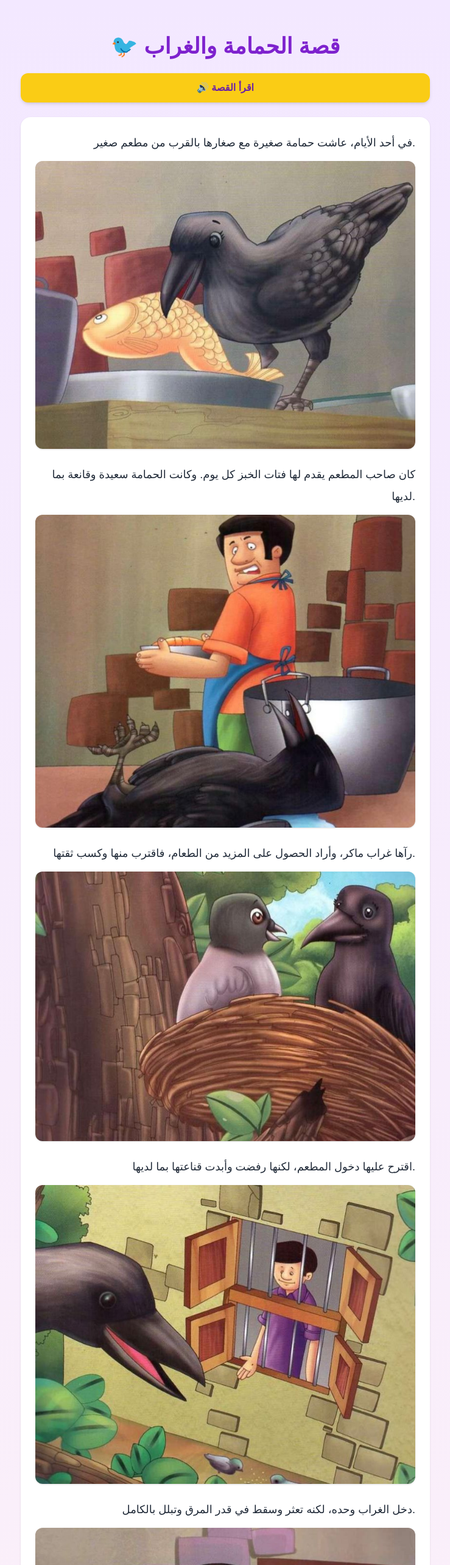
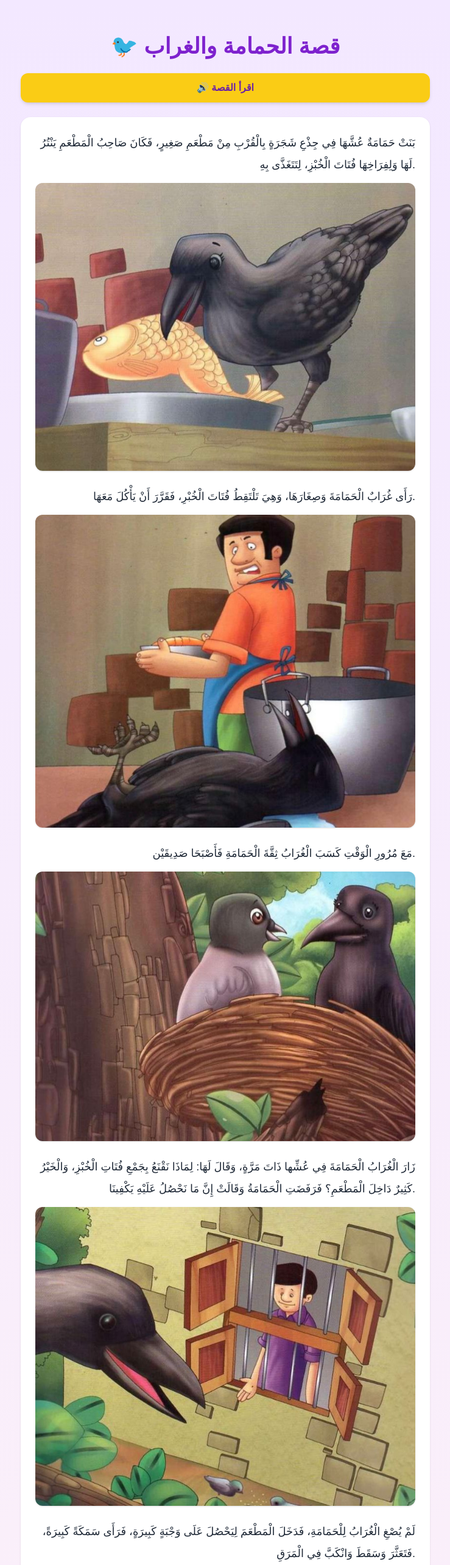
Before and after one commit to ahmedbenbettaieb/Arabic-Story, a React (Vite) app: page / in a window 1280 px wide. Shown: the top 2566 px of the page at 61% size, without its empty margins (270-1009 px from the left). Built offline with nearby package versions, Linux system fonts and the light colour scheme.

Commit message:
changing story

```diff
--- a/src/App.tsx
+++ b/src/App.tsx
@@ -6,32 +6,33 @@ export default function App() {
 
   const storyParts = [
     {
-      text: "في أحد الأيام، عاشت حمامة صغيرة مع صغارها بالقرب من مطعم صغير.",
+      text: "بَنَتْ حَمَامَةٌ عُشَّهَا فِي جِذْعِ شَجَرَةٍ بِالْقُرْبِ مِنْ مَطْعَمِ صَغِيرٍ، فَكَانَ صَاحِبُ الْمَطْعَمِ يَنْتُرُ لَهَا وَلِفِرَاخِهَا فُتَاتَ الْخُبْزِ، لِتَتَغَذَّى بِهِ.",
       img: "/images/img-1.jpeg",
     },
     {
-      text: "كان صاحب المطعم يقدم لها فتات الخبز كل يوم. وكانت الحمامة سعيدة وقانعة بما لديها.",
+      text: "رَأَى غُرَابٌ الْحَمَامَةَ وَصِغَارَهَا، وَهِيَ تَلْتَقِطُ فُتَاتَ الْخُبْرِ، فَقَرَّرَ أَنْ يَأْكُلَ مَعَهَا.",
       img: "/images/img-2.jpeg",
     },
     {
-      text: "رآها غراب ماكر، وأراد الحصول على المزيد من الطعام، فاقترب منها وكسب ثقتها.",
+      text: "مَعَ مُرُورِ الْوَقْتِ كَسَبَ الْغُرَابُ ثِقَّةَ الْحَمَامَةِ فَأَصْبَحَا صَدِيقَيْن.",
       img: "/images/img-3.jpeg",
     },
     {
-      text: "اقترح عليها دخول المطعم، لكنها رفضت وأبدت قناعتها بما لديها.",
+      text: "زَارَ الْغُرَابُ الْحَمَامَةَ فِي عُشِّها ذَاتَ مَرَّةٍ، وَقَالَ لَهَا: لِمَاذَا نَقْنَعُ بِجَمْعِ فُتَاتِ الْخُبْزِ، وَالْخَيْرُ كَثِيرٌ دَاخِلَ الْمَطْعَمِ؟ فَرَفَضَتِ الْحَمَامَةُ وَقَالَتْ إِنَّ مَا نَحْصُلُ عَلَيْهِ يَكْفِينَا.",
       img: "/images/img-4.jpeg",
     },
     {
-      text: "دخل الغراب وحده، لكنه تعثر وسقط في قدر المرق وتبلل بالكامل.",
+      text: "لَمْ يُصْغِ الْغُرَابُ لِلْحَمَامَةِ، فَدَخَلَ الْمَطْعَمَ لِيَحْصُلَ عَلَى وَجْبَةٍ كَبِيرَةٍ، فَرَأَى سَمَكَةً كَبِيرَةً، فَتَعَثَّرَ وَسَقَطَ وَانْكَبَّ فِي الْمَرَقِ.",
       img: "/images/img-5.jpeg",
     },
     {
-      text: "وتعلم أن الجشع يؤدي إلى عواقب وخيمة.",
+      text: "وَسَمِعَ الطَّبَّاخُ ضَجَّةً، فَرَأَى الْغُرَابَ مُبَلَّلًا بِالْمَرَقِ، وَهَكَذَا كَانَتْ عَاقِبَةُ الْغُرَابِ الْجَشِعِ الَّذِي لَمْ يَقْتَنِعْ بِمَا لَدَيْهِ.",
       img: "/images/img-6.jpeg",
     },
   ];
 
-  const storyArabic = storyParts.map((p) => p.text).join("\n");
+  // 🔥 IMPORTANT: FULL STORY ONLY (NO REDUCTION EVER)
+  const storyArabic = storyParts.map((p) => p.text).join("\n\n");
 
   const questions = [
     {
@@ -172,12 +173,10 @@ export default function App() {
   return (
     <div className="min-h-screen bg-gradient-to-b from-purple-100 via-pink-50 to-blue-100 p-4 sm:p-8">
       <div className="max-w-2xl mx-auto">
-        {/* TITLE */}
         <h1 className="text-3xl sm:text-4xl font-bold text-center text-purple-700 mb-6 mt-6">
           🐦 قصة الحمامة والغراب
         </h1>
 
-        {/* BUTTON */}
         <button
           onClick={handleRead}
           className="w-full py-3 mb-6 rounded-xl bg-yellow-400 font-bold text-purple-800 shadow-md hover:scale-[1.02] transition"
```
